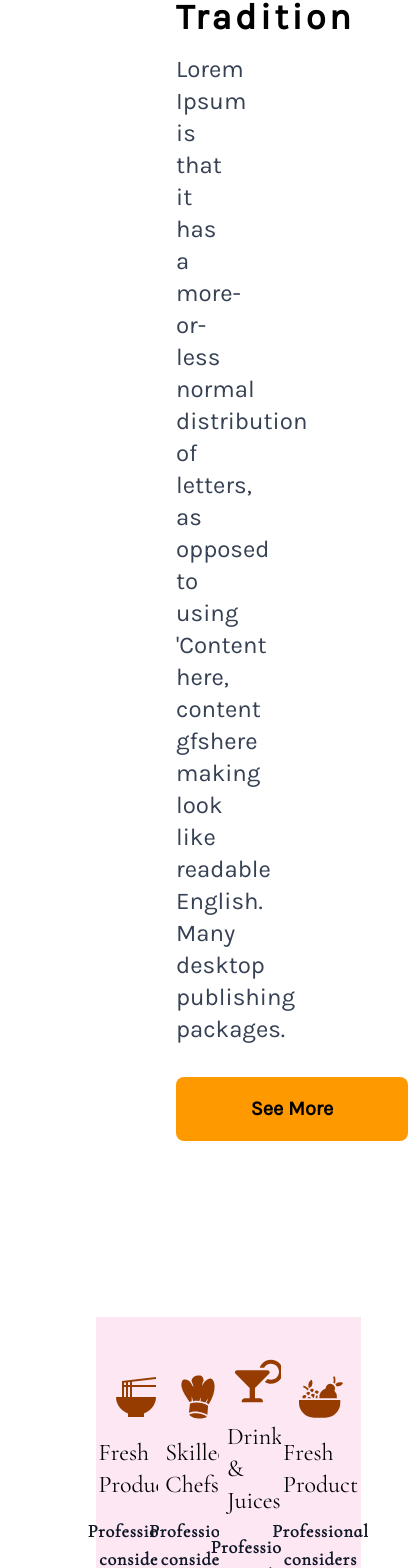
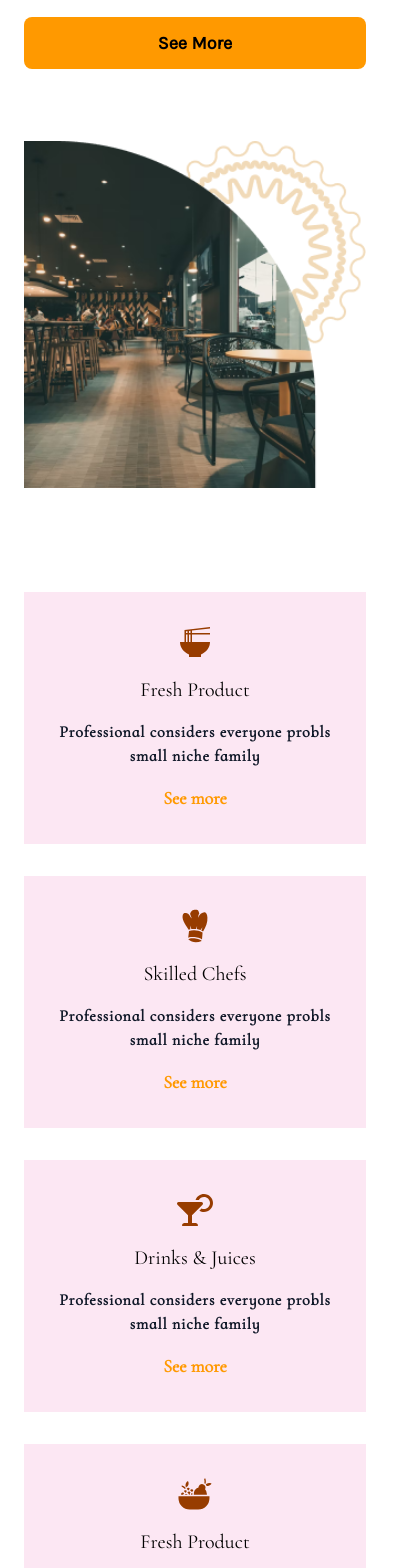
Before and after one commit to IshimweArlene/Resto-nest, a Next.js app: page /about in a window 390 px wide. Shown: the part 421-1989 px from the top of the page, 414 px wide, since content can reach past the window. Built offline with nearby package versions, Linux system fonts and the light colour scheme.

Commit message:
ui fixes

```diff
--- a/src/app/about/page.jsx
+++ b/src/app/about/page.jsx
@@ -13,92 +13,92 @@ const About = () => {
   return (
     <div>
       <div className="bg-white">
-        <div className="bg-white p-44 grid grid-cols-2 gap-10">
+        <div className="bg-white px-6 sm:px-10 lg:px-44 py-16 lg:py-24 grid grid-cols-1 lg:grid-cols-2 gap-10 items-center">
           <div className="gap-4 flex flex-col">
-            <h1 className="self-start text-xl text-black tracking-widest">
+            <h1 className="self-start text-lg sm:text-xl text-black tracking-widest">
               <span className="border-y-2 border-amber-300 pb-1">ABOUT US</span>
             </h1>
-            <h1 className="text-4xl tracking-widest text-black font-bold">
+            <h1 className="text-3xl sm:text-4xl lg:text-5xl tracking-widest text-black font-bold">
               Quality and Tradition
             </h1>
-            <p className="text-2xl text-gray-700 font-normal">
+            <p className="text-base sm:text-lg lg:text-2xl text-gray-700 font-normal">
               Lorem Ipsum is that it has a more-or-less normal distribution of letters, as opposed to using 'Content here, content gfshere making look like readable English. Many desktop publishing packages.
             </p>
-            <button className="bg-[#ff9900] w-58 h-16 mt-4 text-xl font-bold rounded-lg text-center text-black">
+            <button className="bg-[#ff9900] mt-4 text-lg sm:text-xl font-bold rounded-lg text-center text-black px-8 py-3 sm:px-10 sm:py-4 w-full sm:w-48">
               See More
             </button>
           </div>
 
-          <div className="flex justify-center items-end">
-            <Image src={"/9.png"} alt="About Us" width={400} height={500} />
+          <div className="flex justify-center items-end mt-8 lg:mt-0">
+            <Image src={"/9.png"} alt="About Us" width={400} height={500} className="w-full max-w-sm h-auto" />
           </div>
         </div>
 
-        <div className={`${cormorant.className} grid grid-cols-4 px-24 gap-12`}>
-          <div className="bg-pink-100 flex flex-col gap-4 justify-center items-center p-10">
-            <MdRamenDining className="text-5xl text-amber-800" />
-            <h1 className="text-black text-2xl">Fresh Product</h1>
-            <p className="text-gray-900 text-lg text-center font-semibold tracking-wider">
+        <div className={`${cormorant.className} grid grid-cols-1 sm:grid-cols-2 lg:grid-cols-4 px-6 sm:px-10 lg:px-24 gap-8 lg:gap-12 py-10`}>
+          <div className="bg-pink-100 flex flex-col gap-4 justify-center items-center p-8 sm:p-10">
+            <MdRamenDining className="text-4xl sm:text-5xl text-amber-800" />
+            <h1 className="text-black text-xl sm:text-2xl">Fresh Product</h1>
+            <p className="text-gray-900 text-base sm:text-lg text-center font-semibold tracking-wider">
               Professional considers everyone probls small niche family
             </p>
-            <p className="text-[#ff9900] text-xl font-bold">See more</p>
+            <p className="text-[#ff9900] text-lg sm:text-xl font-bold">See more</p>
           </div>
 
-          <div className="bg-pink-100 flex flex-col gap-4 justify-center items-center p-10">
-            <GiChefToque className="text-5xl text-amber-800" />
-            <h1 className="text-black text-2xl">Skilled Chefs</h1>
-            <p className="text-gray-900 text-lg text-center font-semibold tracking-wider">
+          <div className="bg-pink-100 flex flex-col gap-4 justify-center items-center p-8 sm:p-10">
+            <GiChefToque className="text-4xl sm:text-5xl text-amber-800" />
+            <h1 className="text-black text-xl sm:text-2xl">Skilled Chefs</h1>
+            <p className="text-gray-900 text-base sm:text-lg text-center font-semibold tracking-wider">
               Professional considers everyone probls small niche family
             </p>
-            <p className="text-[#ff9900] text-xl font-bold">See more</p>
+            <p className="text-[#ff9900] text-lg sm:text-xl font-bold">See more</p>
           </div>
 
-          <div className="bg-pink-100 flex flex-col gap-4 justify-center items-center p-10">
-            <FaCocktail className="text-5xl text-amber-800" />
-            <h1 className="text-black text-2xl">Drinks & Juices</h1>
-            <p className="text-gray-900 text-lg text-center font-semibold tracking-wider">
+          <div className="bg-pink-100 flex flex-col gap-4 justify-center items-center p-8 sm:p-10">
+            <FaCocktail className="text-4xl sm:text-5xl text-amber-800" />
+            <h1 className="text-black text-xl sm:text-2xl">Drinks & Juices</h1>
+            <p className="text-gray-900 text-base sm:text-lg text-center font-semibold tracking-wider">
               Professional considers everyone probls small niche family
             </p>
-            <p className="text-[#ff9900] text-xl font-bold">See more</p>
+            <p className="text-[#ff9900] text-lg sm:text-xl font-bold">See more</p>
           </div>
 
-          <div className="bg-pink-100 flex flex-col gap-4 justify-center items-center p-10">
-            <GiFruitBowl className="text-5xl text-amber-800" />
-            <h1 className="text-black text-2xl">Fresh Product</h1>
-            <p className="text-gray-900 text-lg text-center font-semibold tracking-wider">
+          <div className="bg-pink-100 flex flex-col gap-4 justify-center items-center p-8 sm:p-10">
+            <GiFruitBowl className="text-4xl sm:text-5xl text-amber-800" />
+            <h1 className="text-black text-xl sm:text-2xl">Fresh Product</h1>
+            <p className="text-gray-900 text-base sm:text-lg text-center font-semibold tracking-wider">
               Professional considers everyone probls small niche family
             </p>
-            <p className="text-[#ff9900] text-xl font-bold">See more</p>
+            <p className="text-[#ff9900] text-lg sm:text-xl font-bold">See more</p>
           </div>
         </div>
 
-        <div className="px-9 border-l-1 border-gray-300 mb-24">
-          <div className="grid grid-cols-2 gap-10 my-32">
-            <div>
-              <Image src={"/2.png"} alt="Restaurant Image" width={1600} height={900} />
+        <div className="px-6 sm:px-10 lg:px-24 mb-16 lg:mb-24">
+          <div className="grid grid-cols-1 lg:grid-cols-2 gap-10 my-16 lg:my-32 items-center">
+            <div className="flex justify-center">
+              <Image src={"/2.png"} alt="Restaurant Image" width={1600} height={900} className="w-full h-auto max-w-xl" />
             </div>
 
-            <div className="px-9 border-l-1 border-gray-300">
+            <div className="px-0 lg:px-9 lg:border-l border-gray-300 mt-8 lg:mt-0">
               <div>
-                <h1 className="font-bold text-black text-4xl mb-3">The story</h1>
-                <p className="text-gray-700 text-lg">
+                <h1 className="font-bold text-black text-3xl sm:text-4xl mb-3">The story</h1>
+                <p className="text-gray-700 text-base sm:text-lg">
                   Lorem, ipsum dolor sit amet consectetur adipisicing elit. Iste rem ipsam expedita,
                   odio, magnam iusto at vitae reprehenderit nisi itaque
                   similique natus culpa deserunt, sunt distinctio ad delectus voluptates dolore!
                 </p>
               </div>
 
-              <div className="grid grid-cols-2 gap-6 mt-10">
+              <div className="grid grid-cols-1 sm:grid-cols-2 gap-6 mt-10">
                 <div>
-                  <h1 className="font-bold text-black text-4xl mb-3">1996</h1>
-                  <p className="text-gray-700 text-lg">
+                  <h1 className="font-bold text-black text-3xl sm:text-4xl mb-3">1996</h1>
+                  <p className="text-gray-700 text-base sm:text-lg">
                     Lorem ipsum dolor sit amet consectetur adipisicing elit.
                   </p>
                 </div>
 
                 <div>
-                  <h1 className="font-bold text-black text-4xl mb-3">2021</h1>
-                  <p className="text-gray-700 text-lg">
+                  <h1 className="font-bold text-black text-3xl sm:text-4xl mb-3">2021</h1>
+                  <p className="text-gray-700 text-base sm:text-lg">
                     Lorem ipsum dolor sit amet consectetur adipisicing elit.
                   </p>
                 </div>
@@ -107,82 +107,83 @@ const About = () => {
           </div>
         </div>
 
-        <div className="flex flex-col gap-14 items-center justify-center mb-32 ">
+        <div className="flex flex-col gap-14 items-center justify-center mb-20 lg:mb-32 px-6 sm:px-10 lg:px-24">
           <div className="text-center">
-           <h1 className="text-black mb-4 text-lg inline-block border-y-1 border-amber-300 tracking-widest ">TEAM</h1>
-           <h1 className="text-black text-2xl font-semibold">Meet Our Professional Chefs</h1>
+           <h1 className="text-black mb-4 text-lg inline-block border-y border-amber-300 tracking-widest ">TEAM</h1>
+           <h1 className="text-black text-2xl sm:text-3xl lg:text-4xl font-semibold">Meet Our Professional Chefs</h1>
           </div>
-          <div className="grid grid-cols-4 gap-24 justify-between items-center">
+          <div className="grid grid-cols-1 sm:grid-cols-2 lg:grid-cols-4 gap-10 lg:gap-24 justify-items-center lg:justify-between items-center w-full">
             <div className="bg-white flex-col flex items-center">
-              <Image src={'/c1.png'} width={200} height={200}/>
-              <p className="text-black text-xl tracking-wider font-bold ">Avroko</p>
-              <p className="text-gray-500 text-sm tracking-widest">Master Chef</p>
+              <Image src={'/c1.png'} width={200} height={200} className="w-40 h-40 sm:w-48 sm:h-48 object-cover"/>
+              <p className="text-black text-lg sm:text-xl tracking-wider font-bold ">Avroko</p>
+              <p className="text-gray-500 text-xs sm:text-sm tracking-widest">Master Chef</p>
             </div>
             <div className="bg-white flex-col flex items-center">
-              <Image src={'/c2.png'} width={200} height={200}/>
-              <p className="text-black text-xl tracking-wider font-bold ">Evan Matthews</p>
-              <p className="text-gray-500 text-sm tracking-widest">Master Chef</p>
+              <Image src={'/c2.png'} width={200} height={200} className="w-40 h-40 sm:w-48 sm:h-48 object-cover"/>
+              <p className="text-black text-lg sm:text-xl tracking-wider font-bold ">Evan Matthews</p>
+              <p className="text-gray-500 text-xs sm:text-sm tracking-widest">Master Chef</p>
             </div>
             <div className="bg-white flex-col flex items-center">
-              <Image src={'/c3.png'} width={200} height={200}/>
-              <p className="text-black text-xl tracking-wider font-bold ">Diane Clarkson</p>
-              <p className="text-gray-500 text-sm tracking-widest">Master Chef</p>
+              <Image src={'/c3.png'} width={200} height={200} className="w-40 h-40 sm:w-48 sm:h-48 object-cover"/>
+              <p className="text-black text-lg sm:text-xl tracking-wider font-bold ">Diane Clarkson</p>
+              <p className="text-gray-500 text-xs sm:text-sm tracking-widest">Master Chef</p>
             </div>
             <div className="bg-white flex-col flex items-center">
-              <Image src={'/c4.png'} width={200} height={200}/>
-              <p className="text-black text-xl tracking-wider font-bold ">Dan Raflin</p>
-              <p className="text-gray-500 text-sm tracking-widest">Assistant Chef</p>
+              <Image src={'/c4.png'} width={200} height={200} className="w-40 h-40 sm:w-48 sm:h-48 object-cover"/>
+              <p className="text-black text-lg sm:text-xl tracking-wider font-bold ">Dan Raflin</p>
+              <p className="text-gray-500 text-xs sm:text-sm tracking-widest">Assistant Chef</p>
             </div>
           </div>
         </div>
 
-        <div className="flex flex-col gap-16 items-center justify-center">
+        <div className="flex flex-col gap-16 items-center justify-center px-6 sm:px-10 lg:px-24 mb-16 lg:mb-24">
           <div className="text-center ">
-           <h1 className="text-black mb-4 text-lg inline-block border-y-1 border-amber-300 tracking-widest ">Gallery</h1>
-           <h1 className="text-gray-900 text-5xl tracking-wider font-semibold">What We Make</h1>
+           <h1 className="text-black mb-4 text-lg inline-block border-y border-amber-300 tracking-widest ">Gallery</h1>
+           <h1 className="text-gray-900 text-3xl sm:text-4xl lg:text-5xl tracking-wider font-semibold">What We Make</h1>
           </div>
 
-          <div className="grid grid-cols-3 gap-6 max-w-6xl mx-auto py-10">
-            <div className="flex flex-col gap-6">
-              <Image src="/f1.png" alt="Food 1" width={300} height={200} className="rounded-lg object-cover" />
-              <Image src="/f2.png" alt="Food 2" width={300} height={200} className="rounded-lg object-cover" />
+          <div className="grid grid-cols-1 md:grid-cols-3 gap-4 sm:gap-6 max-w-6xl mx-auto py-10">
+            <div className="flex flex-col gap-4 sm:gap-6">
+              <Image src="/f1.png" alt="Food 1" width={300} height={200} className="rounded-lg object-cover w-full h-48 sm:h-56" />
+              <Image src="/f2.png" alt="Food 2" width={300} height={200} className="rounded-lg object-cover w-full h-48 sm:h-56" />
             </div>
 
-            <div className="row-span-2">
-              <Image src="/f3.png" alt="Interior" width={600} height={640} className="w-full h-full object-cover rounded-lg" />
+            <div className="md:row-span-2">
+              <Image src="/f3.png" alt="Interior" width={600} height={640} className="w-full h-64 sm:h-[500px] object-cover rounded-lg" />
             </div>
 
-            <div className="flex flex-col gap-6">
-              <Image src="/f4.jpg" alt="Food 3" width={500} height={700} className="rounded-lg object-cover" />
-              <Image src="/f5.jpg" alt="Drink" width={500} height={700} className="rounded-lg object-cover" />
+            <div className="flex flex-col gap-4 sm:gap-6">
+              <Image src="/f4.jpg" alt="Food 3" width={500} height={700} className="rounded-lg object-cover w-full h-48 sm:h-56" />
+              <Image src="/f5.jpg" alt="Drink" width={500} height={700} className="rounded-lg object-cover w-full h-48 sm:h-56" />
             </div>
           </div>
         </div>
-             <div className="w-full h-[1000px] gap-12 flex items-center mb-24 justify-center bg-cover bg-center bg-[url('/8.jpg')]">
-        <div className="bg-white/50 w-2/3 py-44 px-16 flex flex-col items-center">
-          <h1 className="text-white font-bold inline-block border-y-1 mb-6 tracking-widest border-amber-300">RESERVATION</h1>
-          <h1 className="text-white font-extrabold text-4xl">Book your table now</h1>
-          <form className="w-full">
-            <div className="flex gap-12 w-full">
+
+        <div className="w-full min-h-[600px] lg:h-[1000px] gap-8 lg:gap-12 flex items-center mb-16 lg:mb-24 justify-center bg-cover bg-center bg-[url('/8.jpg')] px-4 sm:px-8">
+          <div className="bg-white/50 w-full max-w-3xl py-12 sm:py-16 lg:py-44 px-6 sm:px-10 lg:px-16 flex flex-col items-center">
+            <h1 className="text-white font-bold inline-block border-y mb-4 sm:mb-6 tracking-widest border-amber-300 text-sm sm:text-base">RESERVATION</h1>
+            <h1 className="text-white font-extrabold text-2xl sm:text-3xl lg:text-4xl text-center">Book your table now</h1>
+            <form className="w-full mt-4 sm:mt-6">
+              <div className="flex flex-col md:flex-row gap-4 md:gap-6 w-full">
                 <div className="flex-1">
-                <input type="text" placeholder="Name" className="h-16 mt-6 px-4 text-black text-xl bg-white rounded-lg border border-gray-300 focus:outline-none w-full"/>
+                  <input type="text" placeholder="Name" className="h-12 sm:h-14 lg:h-16 mt-4 px-4 text-black text-base sm:text-lg bg-white rounded-lg border border-gray-300 focus:outline-none w-full"/>
                 </div>
                 <div className="flex-1">
-                <input type="text" placeholder="Email" className="h-16 mt-6 px-4 bg-white text-black text-xl rounded-lg border border-gray-300 focus:outline-none w-full"/>
+                  <input type="text" placeholder="Email" className="h-12 sm:h-14 lg:h-16 mt-4 px-4 bg-white text-black text-base sm:text-lg rounded-lg border border-gray-300 focus:outline-none w-full"/>
                 </div>
               </div>
-            <div className="flex items-center gap-8 w-full">
+              <div className="flex flex-col md:flex-row items-center gap-4 md:gap-6 w-full">
                 <div className="flex-1">
-                <input type="text" placeholder="Person" className="h-16 mt-6 px-4 bg-white text-black text-xl rounded-lg border border-gray-300 focus:outline-none w-full"/>
+                  <input type="text" placeholder="Person" className="h-12 sm:h-14 lg:h-16 mt-4 px-4 bg-white text-black text-base sm:text-lg rounded-lg border border-gray-300 focus:outline-none w-full"/>
                 </div>
                 <div className="flex-1">
-                <input type="text" placeholder="Timing" className="h-16 mt-6 px-4 bg-white text-black text-xl rounded-lg border border-gray-300 focus:outline-none w-full"/>
+                  <input type="text" placeholder="Timing" className="h-12 sm:h-14 lg:h-16 mt-4 px-4 bg-white text-black text-base sm:text-lg rounded-lg border border-gray-300 focus:outline-none w-full"/>
                 </div>
                 <div className="flex-1">
-                <input type="text" placeholder="Date" className="h-16 mt-6 px-4 bg-white text-black text-xl rounded-lg border border-gray-300 focus:outline-none w-full"/>
+                  <input type="text" placeholder="Date" className="h-12 sm:h-14 lg:h-16 mt-4 px-4 bg-white text-black text-base sm:text-lg rounded-lg border border-gray-300 focus:outline-none w-full"/>
                 </div>
               </div>
-            <button className="w-64 h-20 rounded-lg text-2xl font-bold text-gray-950 mx-auto block bg-[#ff9900] mt-12">Book a Table</button>
+              <button className="w-full sm:w-64 h-12 sm:h-14 lg:h-20 rounded-lg text-lg sm:text-xl lg:text-2xl font-bold text-gray-950 mx-auto block bg-[#ff9900] mt-8 lg:mt-12">Book a Table</button>
             </form>
           </div>
         </div>
```
Lines whose indentation alone changed are shown as unchanged.
